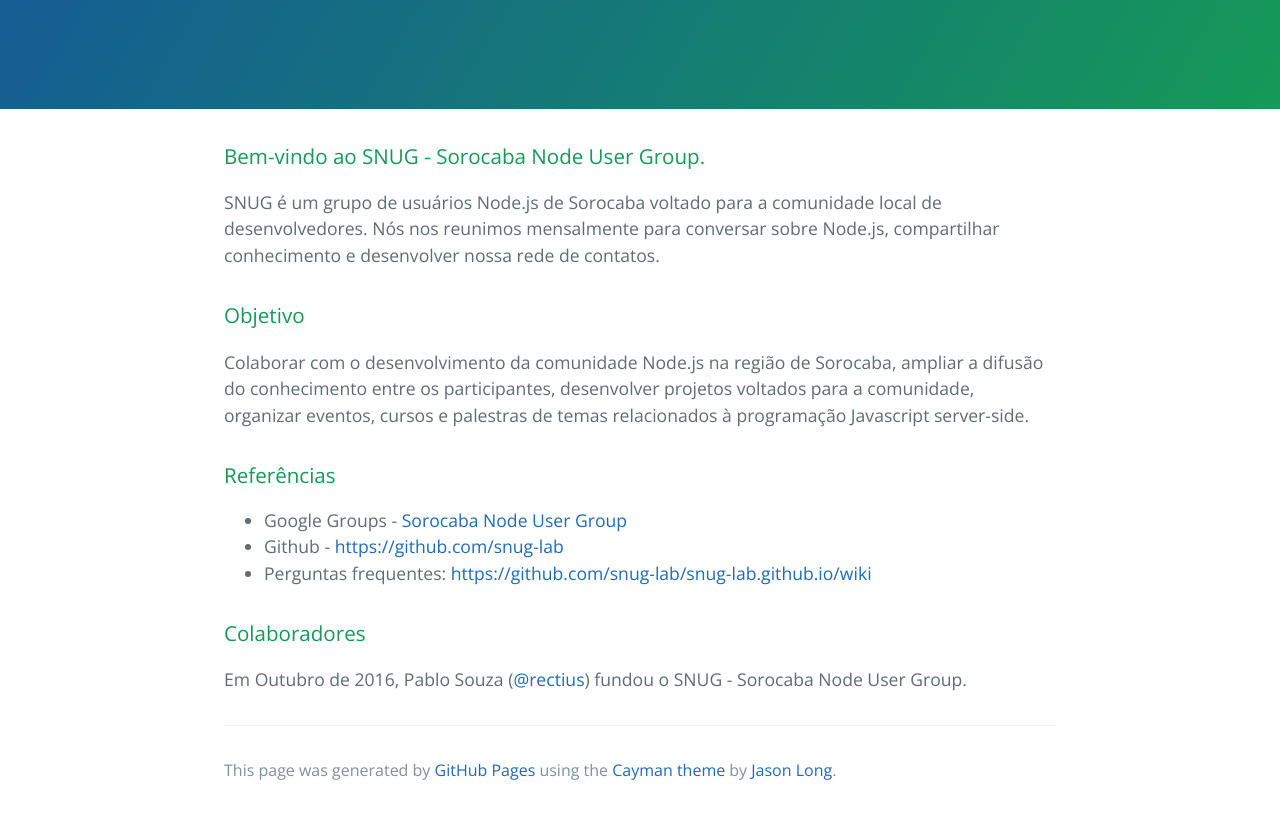
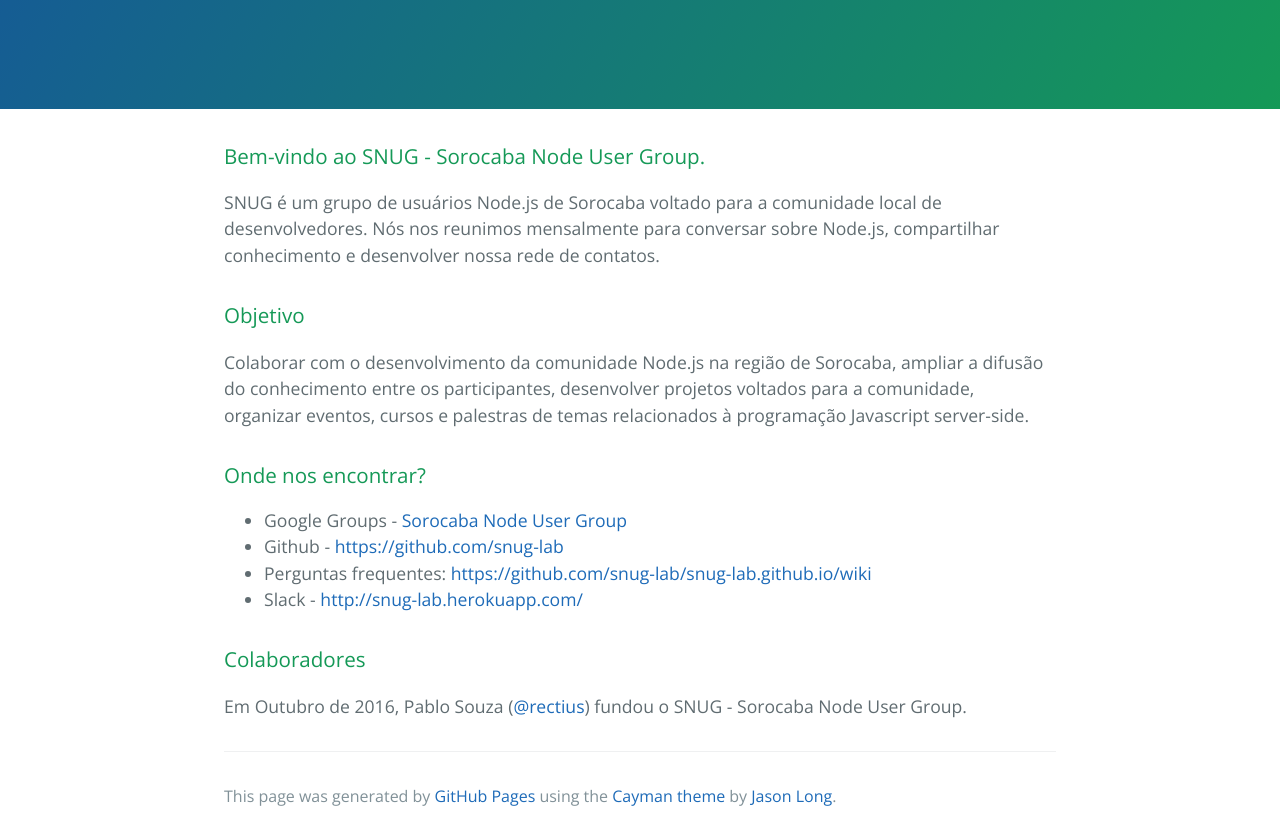
Before and after one commit to snug-lab/snug-lab.github.io, a plain HTML site: page index.html in a window 1280 px wide. Shown: the part 208-1048 px from the top of the page. Before the commit the page ends 1022 px from the top, so only its background shows below. Drawn offline with nearby package versions, Linux system fonts and the light colour scheme.

Commit message:
Replace master branch with page content via GitHub

```diff
--- a/index.html
+++ b/index.html
@@ -27,7 +27,7 @@
 <p>Colaborar com o desenvolvimento da comunidade Node.js na região de Sorocaba, ampliar a difusão do conhecimento entre os participantes, desenvolver projetos voltados para a comunidade, organizar eventos, cursos e palestras de temas relacionados à programação Javascript server-side.</p>
 
 <h3>
-<a id="referências" class="anchor" href="#refer%C3%AAncias" aria-hidden="true"><span aria-hidden="true" class="octicon octicon-link"></span></a>Referências</h3>
+<a id="onde-nos-encontrar" class="anchor" href="#onde-nos-encontrar" aria-hidden="true"><span aria-hidden="true" class="octicon octicon-link"></span></a>Onde nos encontrar?</h3>
 
 <ul>
 <li>Google Groups - <a href="https://groups.google.com/d/forum/sorocaba-node-user-group">Sorocaba Node User Group</a>
@@ -35,6 +35,8 @@
 <li>Github - <a href="https://github.com/snug-lab">https://github.com/snug-lab</a>
 </li>
 <li>Perguntas frequentes: <a href="https://github.com/snug-lab/snug-lab.github.io/wiki">https://github.com/snug-lab/snug-lab.github.io/wiki</a>
+</li>
+<li>Slack - <a href="http://snug-lab.herokuapp.com/">http://snug-lab.herokuapp.com/</a>
 </li>
 </ul>
 
--- a/params.json
+++ b/params.json
@@ -1,6 +1,6 @@
 {
   "name": "SNUG",
   "tagline": "Sorocaba Node User Group",
-  "body": "### Bem-vindo ao SNUG - Sorocaba Node User Group.\r\nSNUG é um grupo de usuários Node.js de Sorocaba voltado para a comunidade local de desenvolvedores. Nós nos reunimos mensalmente para conversar sobre Node.js, compartilhar conhecimento e desenvolver nossa rede de contatos.\r\n\r\n### Objetivo\r\nColaborar com o desenvolvimento da comunidade Node.js na região de Sorocaba, ampliar a difusão do conhecimento entre os participantes, desenvolver projetos voltados para a comunidade, organizar eventos, cursos e palestras de temas relacionados à programação Javascript server-side.\r\n\r\n### Referências\r\n* Google Groups - [Sorocaba Node User Group](https://groups.google.com/d/forum/sorocaba-node-user-group)\r\n* Github - [https://github.com/snug-lab](https://github.com/snug-lab)\r\n* Perguntas frequentes: [https://github.com/snug-lab/snug-lab.github.io/wiki](https://github.com/snug-lab/snug-lab.github.io/wiki)\r\n\r\n### Colaboradores\r\nEm Outubro de 2016, Pablo Souza (@rectius) fundou o SNUG - Sorocaba Node User Group.",
+  "body": "### Bem-vindo ao SNUG - Sorocaba Node User Group.\r\nSNUG é um grupo de usuários Node.js de Sorocaba voltado para a comunidade local de desenvolvedores. Nós nos reunimos mensalmente para conversar sobre Node.js, compartilhar conhecimento e desenvolver nossa rede de contatos.\r\n\r\n### Objetivo\r\nColaborar com o desenvolvimento da comunidade Node.js na região de Sorocaba, ampliar a difusão do conhecimento entre os participantes, desenvolver projetos voltados para a comunidade, organizar eventos, cursos e palestras de temas relacionados à programação Javascript server-side.\r\n\r\n### Onde nos encontrar?\r\n* Google Groups - [Sorocaba Node User Group](https://groups.google.com/d/forum/sorocaba-node-user-group)\r\n* Github - [https://github.com/snug-lab](https://github.com/snug-lab)\r\n* Perguntas frequentes: [https://github.com/snug-lab/snug-lab.github.io/wiki](https://github.com/snug-lab/snug-lab.github.io/wiki)\r\n* Slack - [http://snug-lab.herokuapp.com/](http://snug-lab.herokuapp.com/)\r\n\r\n### Colaboradores\r\nEm Outubro de 2016, Pablo Souza (@rectius) fundou o SNUG - Sorocaba Node User Group.",
   "note": "Don't delete this file! It's used internally to help with page regeneration."
 }
```
